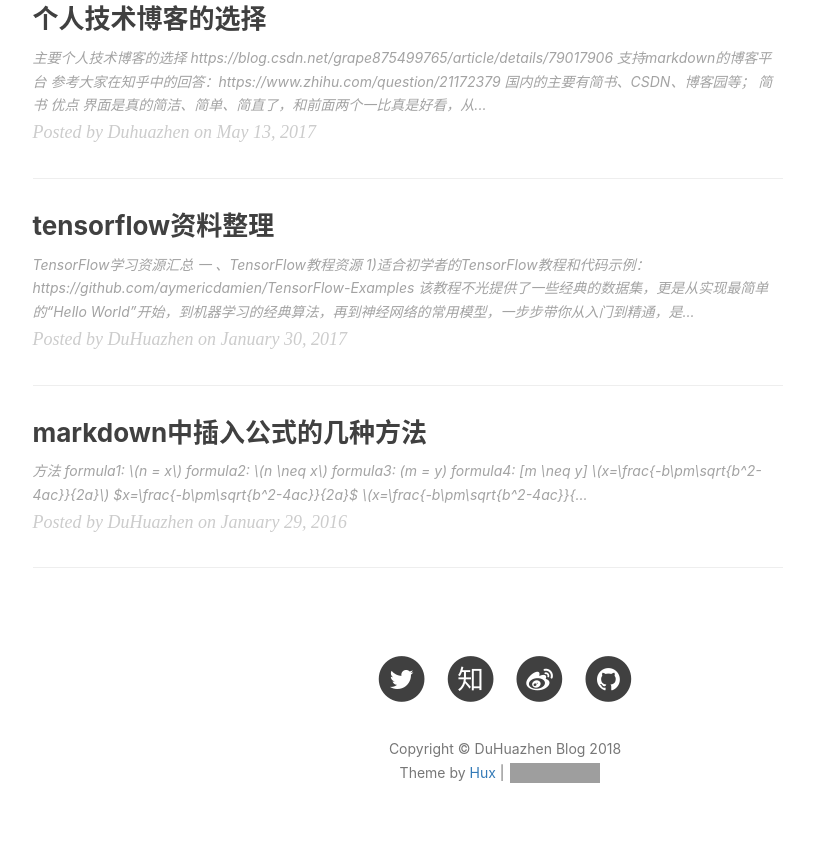
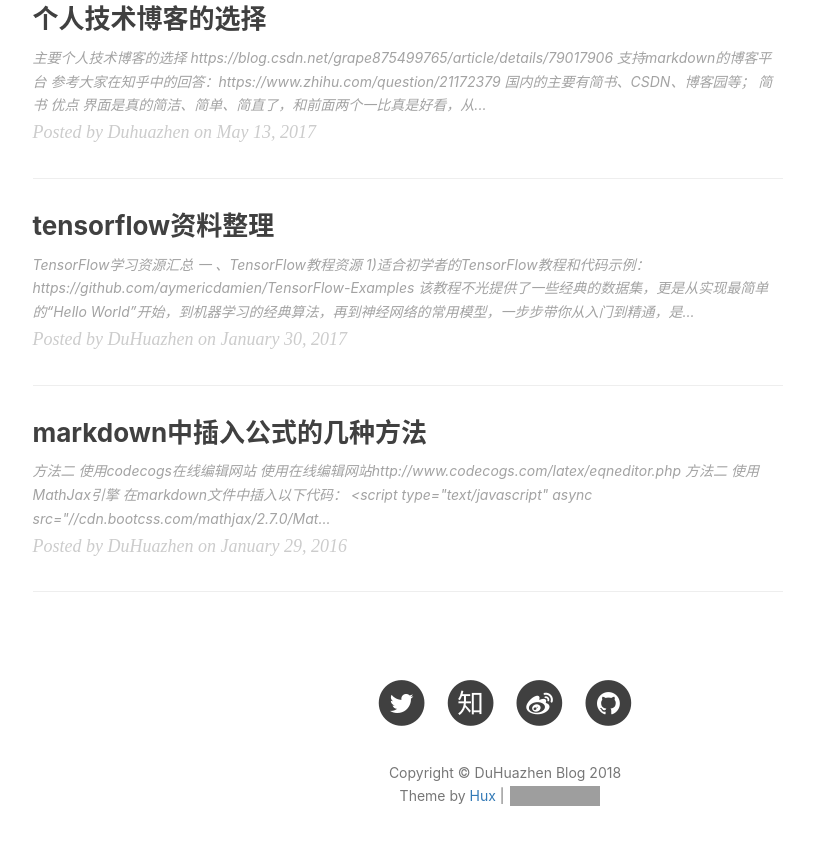
Before and after one commit to duhuazhen/duhuazhen.github.io, a Jekyll site: the page built from index.html, in a window 1280 px wide and 900 px high, scrolled down 1131 px. Shown: the top 845 px of the window, without its empty margins (135-949 px from the left). Built offline with Jekyll 4.4.1, drawn with Linux system fonts in a browser that asks for light colours; nearby versions of some CDN libraries; the list of posts is cut into pages by our own code; comment, search, counter and statistics services are not loaded; grey boxes are pictures that could not be loaded.

Commit message:
Update 2016-01-29-mathtpye.markdown

````diff
--- a/_posts/2016-01-29-mathtpye.markdown
+++ b/_posts/2016-01-29-mathtpye.markdown
@@ -8,14 +8,21 @@
 tags:
     - 基础
 ---
+## 方法二 使用codecogs在线编辑网站
+使用在线编辑网站[http://www.codecogs.com/latex/eqneditor.php](http://www.codecogs.com/latex/eqneditor.php)
 
+<img src="http://latex.codecogs.com/gif.latex?a^{x}&plus;\frac{c}{d}=\frac{e}{f}" title="a^{x}+\frac{c}{d}=\frac{e}{f}" />
 
-
-## 方法
+## 方法二 使用MathJax引擎
 
 <script type="text/javascript" async src="//cdn.bootcss.com/mathjax/2.7.0/MathJax.js?config=TeX-AMS-MML_HTMLorMML"></script>
 <script type="text/javascript" async src="https://cdnjs.cloudflare.com/ajax/libs/mathjax/2.7.1/MathJax.js?config=TeX-MML-AM_CHTML"></script>
 
+在markdown文件中插入以下代码：
+ ```
+<script type="text/javascript" async src="//cdn.bootcss.com/mathjax/2.7.0/MathJax.js?config=TeX-AMS-MML_HTMLorMML"></script>
+<script type="text/javascript" async src="https://cdnjs.cloudflare.com/ajax/libs/mathjax/2.7.1/MathJax.js?config=TeX-MML-AM_CHTML"></script>
+ ```
 
 formula1:
 $$n = x$$
````
